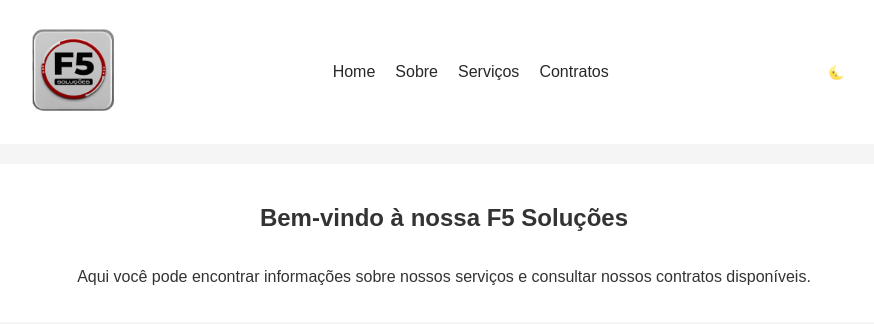
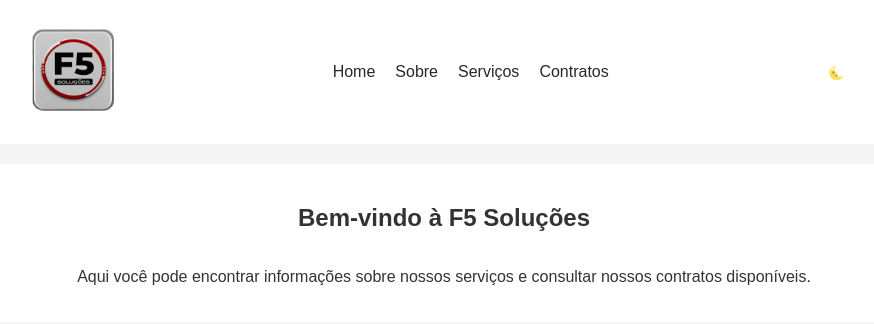
Before and after one commit to ViniciusHerminioGama/F5Solucoes, a React (Create React App) app: page / in a window 1280 px wide. Shown: the top 324 px of the page, without its empty margins (196-1070 px from the left). Built offline with nearby package versions, Linux system fonts and the light colour scheme.

Commit message:
ajuste site Bem vindo

```diff
--- a/src/MainContent.js
+++ b/src/MainContent.js
@@ -4,7 +4,7 @@
 function MainContent() {
   return (
     <div className="main-content">
-      <h2>Bem-vindo à nossa F5 Soluções</h2>
+      <h2>Bem-vindo à F5 Soluções</h2>
       <p>Aqui você pode encontrar informações sobre nossos serviços e consultar nossos contratos disponíveis.</p>
     </div>
   );
```
